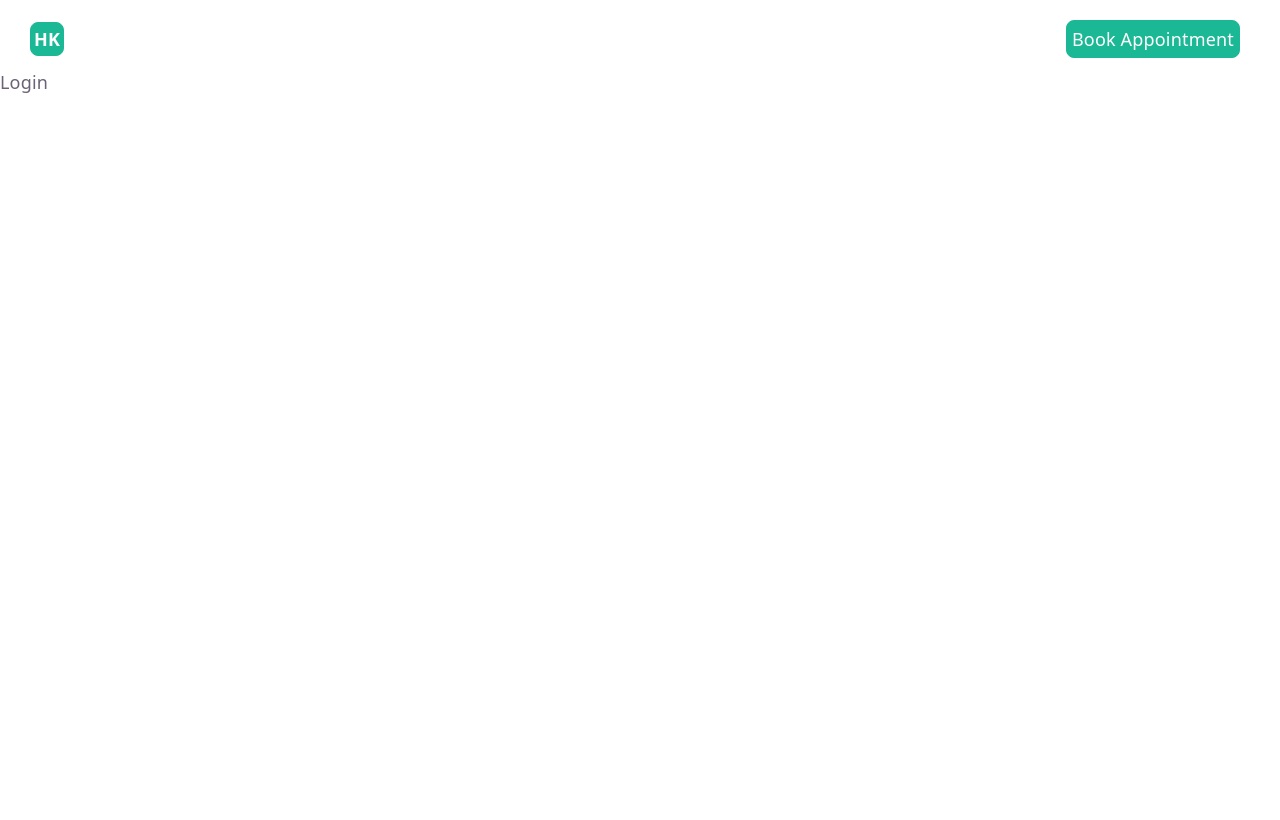
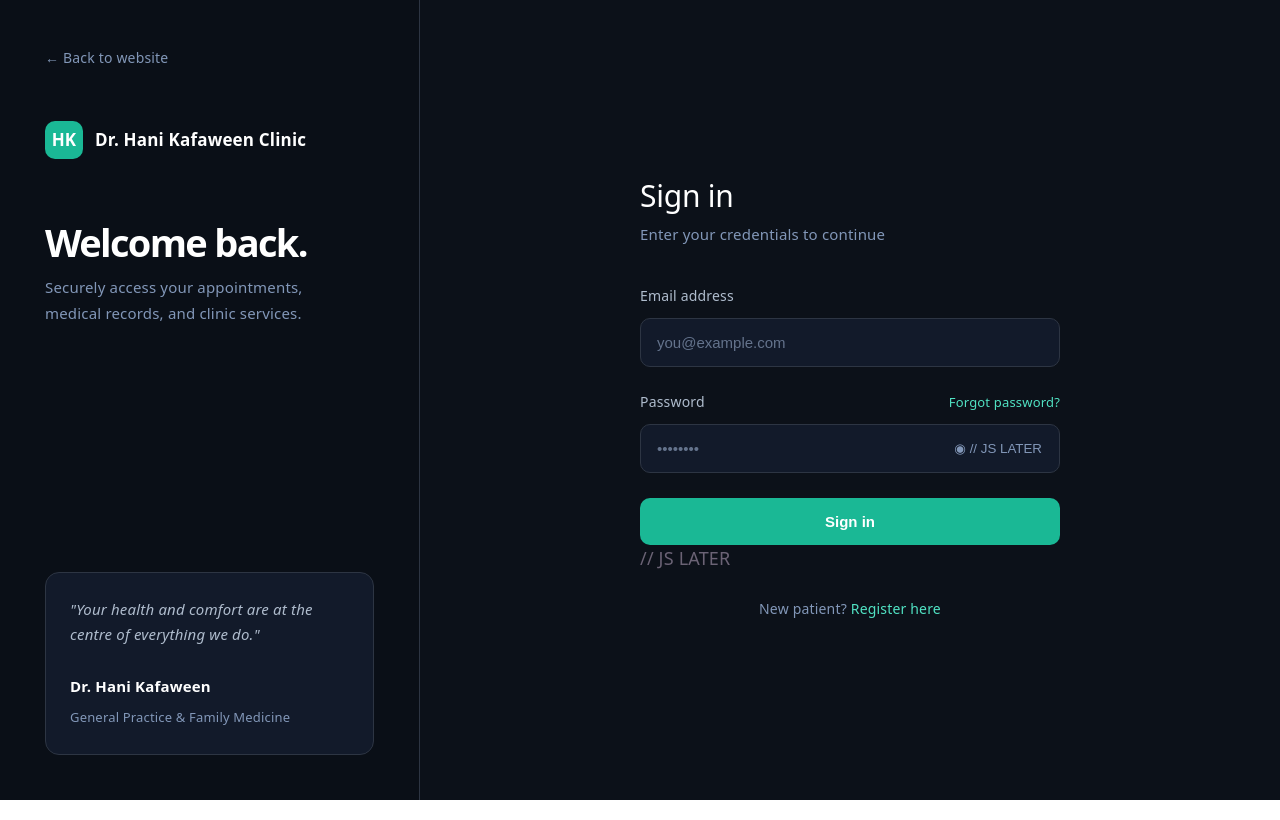
Before and after one commit to MohammadKafaween2005/Clinic-Management-System, a React (Vite) app: page /Login in a window 1280 px wide. Built offline with nearby package versions, Linux system fonts and the light colour scheme.

Commit message:
feat: update home layout, navigation, and footer

```diff
--- a/src/App.css
+++ b/src/App.css
@@ -11,16 +11,18 @@ html {
 
 .navbar {
   width: 100%;
-  margin-top: 20px;
-  padding-bottom: 10px;
+  padding: 15px 0;
 
   display: flex;
   justify-content: space-between;
   align-items: center;
 
+  position: sticky;
+  top: 0;
+  z-index: 1000;
+
+  background-color: rgb(10, 15, 23);
   border-bottom: 1px solid white;
-
-  position: relative;
 }
 
 /* Logo */
@@ -62,7 +64,6 @@ html {
 .mid-sec {
   display: flex;
   align-items: center;
-
   gap: 50px;
 
   margin-left: auto;
@@ -74,7 +75,6 @@ html {
 .right-sec {
   display: flex;
   align-items: center;
-
   gap: 50px;
 
   margin-right: 40px;
@@ -111,7 +111,6 @@ html {
 
   cursor: pointer;
 }
-
 /* =========================
    INTRODUCTION
 ========================= */
@@ -1486,3 +1485,507 @@ html {
     text-align: center;
   }
 }
+
+
+
+/* =========================
+   LOGIN PAGE
+========================= */
+
+.login-page {
+  width: 100%;
+  min-height: 100vh;
+
+  display: grid;
+  grid-template-columns: 420px 1fr;
+
+  background-color: rgb(12, 17, 25);
+}
+
+
+/* =========================
+   LEFT SIDE
+========================= */
+
+.login-intro {
+  min-height: 100vh;
+
+  padding: 45px;
+
+  display: flex;
+  flex-direction: column;
+
+  border-right: 1px solid rgb(45, 53, 67);
+
+  background-color: rgb(10, 15, 23);
+}
+
+
+/* Back */
+
+.login-back {
+  margin-bottom: 50px;
+
+  font-size: 14px;
+
+  color: rgb(130, 151, 184);
+
+  text-decoration: none;
+}
+
+
+/* Brand */
+
+.login-brand {
+  display: flex;
+  align-items: center;
+
+  gap: 12px;
+
+  font-size: 17px;
+  font-weight: 700;
+
+  color: white;
+}
+
+
+.login-logo {
+  width: 38px;
+  height: 38px;
+
+  display: flex;
+  justify-content: center;
+  align-items: center;
+
+  border-radius: 10px;
+
+  background-color: rgb(26, 184, 149);
+
+  color: white;
+
+  font-weight: 700;
+}
+
+
+/* Welcome Text */
+
+.login-intro-text {
+  margin-top: 70px;
+}
+
+
+.login-intro-text h1 {
+  margin: 0 0 20px;
+
+  font-size: 38px;
+  font-weight: 600;
+
+  color: white;
+}
+
+
+.login-intro-text p {
+  max-width: 300px;
+
+  margin: 0;
+
+  font-size: 15px;
+  line-height: 1.7;
+
+  color: rgb(130, 151, 184);
+}
+
+
+/* Quote Card */
+
+.login-quote {
+  margin-top: auto;
+
+  padding: 24px;
+
+  border: 1px solid rgb(45, 53, 67);
+  border-radius: 14px;
+
+  background-color: rgb(18, 26, 42);
+}
+
+
+.quote-text {
+  margin: 0 0 25px;
+
+  font-size: 15px;
+  font-style: italic;
+  line-height: 1.7;
+
+  color: rgb(175, 188, 205);
+}
+
+
+.login-quote h3 {
+  margin: 0 0 5px;
+
+  font-size: 15px;
+
+  color: white;
+}
+
+
+.quote-role {
+  margin: 0;
+
+  font-size: 13px;
+
+  color: rgb(130, 151, 184);
+}
+
+
+/* =========================
+   RIGHT SIDE
+========================= */
+
+.login-form-section {
+  min-height: 100vh;
+
+  display: flex;
+  justify-content: center;
+  align-items: center;
+
+  padding: 60px;
+}
+
+
+.login-form-container {
+  width: 100%;
+
+  max-width: 420px;
+}
+
+
+.login-form-container h2 {
+  margin: 0 0 8px;
+
+  font-size: 30px;
+
+  color: white;
+}
+
+
+.login-subtitle {
+  margin: 0 0 35px;
+
+  font-size: 15px;
+
+  color: rgb(130, 151, 184);
+}
+
+
+/* =========================
+   FORM
+========================= */
+
+.login-form {
+  width: 100%;
+}
+
+
+.login-field {
+  margin-bottom: 22px;
+}
+
+
+.login-field label {
+  display: block;
+
+  margin-bottom: 9px;
+
+  font-size: 14px;
+
+  color: rgb(175, 188, 205);
+}
+
+
+.login-field input {
+  width: 100%;
+
+  padding: 15px 16px;
+
+  border: 1px solid rgb(45, 53, 67);
+  border-radius: 10px;
+
+  outline: none;
+
+  background-color: rgb(18, 26, 42);
+
+  color: white;
+
+  font-size: 15px;
+}
+
+
+.login-field input::placeholder {
+  color: rgb(100, 115, 140);
+}
+
+
+/* Password Heading */
+
+.password-heading {
+  display: flex;
+  justify-content: space-between;
+  align-items: center;
+
+  margin-bottom: 9px;
+}
+
+
+.password-heading label {
+  margin: 0;
+}
+
+
+.password-heading a {
+  font-size: 13px;
+
+  color: rgb(81, 226, 195);
+
+  text-decoration: none;
+}
+
+
+/* Password Input */
+
+.password-input-wrapper {
+  position: relative;
+}
+
+
+.password-input-wrapper input {
+  padding-right: 50px;
+}
+
+
+.password-toggle {
+  position: absolute;
+
+  right: 12px;
+  top: 50%;
+
+  transform: translateY(-50%);
+
+  border: none;
+
+  background: transparent;
+
+  color: rgb(130, 151, 184);
+
+  cursor: pointer;
+}
+
+
+/* =========================
+   SIGN IN BUTTON
+========================= */
+
+.login-submit {
+  width: 100%;
+
+  margin-top: 3px;
+
+  padding: 15px;
+
+  border: none;
+  border-radius: 10px;
+
+  background-color: rgb(26, 184, 149);
+
+  color: white;
+
+  font-size: 15px;
+  font-weight: 600;
+
+  cursor: pointer;
+}
+
+
+/* =========================
+   REGISTER
+========================= */
+
+.register-text {
+  margin-top: 25px;
+
+  text-align: center;
+
+  font-size: 14px;
+
+  color: rgb(130, 151, 184);
+}
+
+
+.register-text a {
+  color: rgb(81, 226, 195);
+
+  text-decoration: none;
+}
+
+
+/* ==================================================
+   TABLET
+================================================== */
+
+@media (max-width: 900px) {
+
+  .login-page {
+    grid-template-columns: 330px 1fr;
+  }
+
+
+  .login-intro {
+    padding: 35px;
+  }
+
+
+  .login-form-section {
+    padding: 40px;
+  }
+
+}
+
+
+/* ==================================================
+   MOBILE
+================================================== */
+
+@media (max-width: 700px) {
+
+  .login-page {
+    display: block;
+  }
+
+
+  .login-intro {
+    min-height: auto;
+
+    padding: 25px 20px 35px;
+
+    border-right: none;
+    border-bottom: 1px solid rgb(45, 53, 67);
+  }
+
+
+  .login-back {
+    margin-bottom: 30px;
+  }
+
+
+  .login-intro-text {
+    margin-top: 45px;
+  }
+
+
+  .login-intro-text h1 {
+    font-size: 31px;
+  }
+
+
+  .login-quote {
+    display: none;
+  }
+
+
+  .login-form-section {
+    min-height: auto;
+
+    padding: 50px 20px;
+  }
+
+
+  .login-form-container {
+    max-width: none;
+  }
+
+
+  .login-form-container h2 {
+    font-size: 27px;
+  }
+
+}
+
+
+
+.footer {
+  width: 100%;
+
+  display: flex;
+  justify-content: space-between;
+  align-items: center;
+
+  padding: 30px 12%;
+
+  border-top: 1px solid rgb(45, 53, 67);
+
+  background-color: rgb(10, 15, 23);
+}
+
+.footer-brand {
+  display: flex;
+  align-items: center;
+  gap: 10px;
+
+  color: rgb(130, 151, 184);
+
+  font-size: 14px;
+}
+
+.footer-logo {
+  width: 30px;
+  height: 30px;
+
+  display: flex;
+  justify-content: center;
+  align-items: center;
+
+  border-radius: 8px;
+
+  background-color: rgb(26, 184, 149);
+
+  color: white;
+
+  font-weight: 700;
+}
+
+.footer-copy {
+  margin: 0;
+
+  color: rgb(90, 110, 140);
+
+  font-size: 13px;
+}
+
+.footer-login {
+  color: rgb(81, 226, 195);
+
+  font-size: 13px;
+
+  text-decoration: none;
+}
+
+
+/* MOBILE */
+
+@media (max-width: 700px) {
+
+  .footer {
+    flex-direction: column;
+
+    gap: 20px;
+
+    padding: 25px 20px;
+
+    text-align: center;
+  }
+
+  .footer-brand {
+    justify-content: center;
+  }
+}
--- a/src/App.jsx
+++ b/src/App.jsx
@@ -1,27 +1,33 @@
 import "./App.css";
+import { BrowserRouter as Router, Routes, Route } from "react-router-dom";
+
 import Navbar from "./components/Navbar";
-import { BrowserRouter as Router, Routes, Route } from "react-router-dom";
+import Footer from "./components/Footer";
+
 import Home from "./pages/Home";
-import Services from "./components/Services"
-import About from "./components/About"
-import Contact from "./components/Contact"
-import Login from "./pages/Login"
+import Login from "./pages/Login";
 import BookAppointment from "./pages/BookAppointment";
+
 function App() {
   return (
-    <>
-      <Router>
-        <Navbar />
-        <Routes>
-          <Route path="/" element={<Home />} />
-          <Route path="/About" element={<About />} />
-          <Route path="/Services" element={<Services />} />
-          <Route path="/Contact" element={<Contact />} />
-          <Route path="Login" element={<Login />} />
-          <Route path="/BookAppointment" element={<BookAppointment />} />
-        </Routes>
-      </Router>
-    </>
+    <Router>
+      <Routes>
+        <Route
+          path="/"
+          element={
+            <>
+              <Navbar />
+              <Home />
+              <Footer />
+            </>
+          }
+        />
+
+        <Route path="/Login" element={<Login />} />
+
+        <Route path="/BookAppointment" element={<BookAppointment />} />
+      </Routes>
+    </Router>
   );
 }
 
--- /dev/null
+++ b/src/components/Footer.jsx
@@ -0,0 +1,22 @@
+import { Link } from "react-router-dom";
+
+export default function Footer() {
+  return (
+    <footer className="footer">
+
+      <div className="footer-brand">
+        <span className="footer-logo">HK</span>
+        <span>Dr. Hani Kafaween Clinic</span>
+      </div>
+
+      <p className="footer-copy">
+        © 2026 Dr. Hani Kafaween Clinic. All rights reserved.
+      </p>
+
+      <Link to="/Login" className="footer-login">
+        Staff Login →
+      </Link>
+
+    </footer>
+  );
+}
--- /dev/null
+++ b/src/components/LoginForm.jsx
@@ -0,0 +1,81 @@
+import { Link } from "react-router-dom";
+
+export default function LoginForm() {
+  return (
+    <section className="login-form-section">
+
+      <div className="login-form-container">
+
+        <h2>Sign in</h2>
+
+        <p className="login-subtitle">
+          Enter your credentials to continue
+        </p>
+
+        <form className="login-form">
+
+          <div className="login-field">
+            <label htmlFor="email">Email address</label>
+
+            <input
+              type="email"
+              id="email"
+              placeholder="you@example.com"
+
+            //  JS LATER
+            />
+          </div>
+
+          <div className="login-field">
+
+            <div className="password-heading">
+              <label htmlFor="password">Password</label>
+
+              <a href="#">
+                Forgot password?
+              </a>
+            </div>
+
+            <div className="password-input-wrapper">
+              <input
+                type="password"
+                id="password"
+                placeholder="••••••••"
+
+            //  JS LATER
+              />
+
+              <button
+                type="button"
+                className="password-toggle"
+              >
+                ◉
+            //  JS LATER
+              </button>
+            </div>
+
+          </div>
+
+          <button
+            type="submit"
+            className="login-submit"
+          >
+            Sign in
+          </button>
+
+            //  JS LATER
+
+        </form>
+
+        <p className="register-text">
+          New patient?{" "}
+          <Link to="/Register">
+            Register here
+          </Link>
+        </p>
+
+      </div>
+
+    </section>
+  );
+}
--- /dev/null
+++ b/src/components/LoginIntro.jsx
@@ -0,0 +1,36 @@
+import { Link } from "react-router-dom";
+
+export default function LoginIntro() {
+  return (
+    <section className="login-intro">
+
+      <Link to="/" className="login-back">
+        ← Back to website
+      </Link>
+
+      <div className="login-brand">
+        <span className="login-logo">HK</span>
+        <span>Dr. Hani Kafaween Clinic</span>
+      </div>
+
+      <div className="login-intro-text">
+        <h1>Welcome back.</h1>
+
+        <p>
+          Securely access your appointments, medical records,
+          and clinic services.
+        </p>
+      </div>
+
+      <div className="login-quote">
+        <p className="quote-text">
+          "Your health and comfort are at the centre of everything we do."
+        </p>
+
+        <h3>Dr. Hani Kafaween</h3>
+        <p className="quote-role">General Practice & Family Medicine</p>
+      </div>
+
+    </section>
+  );
+}
--- a/src/components/Navbar.jsx
+++ b/src/components/Navbar.jsx
@@ -17,10 +17,10 @@ export default function Navbar() {
 
       <div className={`nav-menu ${menuOpen ? "open" : ""}`}>
         <div className="mid-sec">
-          <Link to="/">Home</Link>
-          <Link to="/About">About</Link>
-          <Link to="/Services">Services</Link>
-          <Link to="/Contact">Contact</Link>
+          <a href="#top">Home</a>
+          <a href="#about">About</a>
+          <a href="#services">Services</a>
+          <a href="#contact">Contact</a>
         </div>
 
         <div className="right-sec">
--- a/src/pages/Home.jsx
+++ b/src/pages/Home.jsx
@@ -11,7 +11,7 @@ export default function Home() {
       <Services />
       <About />
       <Contact />
-            <ClinicLocation />
+      <ClinicLocation />
     </>
   );
 }
--- a/src/pages/Login.jsx
+++ b/src/pages/Login.jsx
@@ -1,5 +1,11 @@
+import LoginIntro from "../components/LoginIntro";
+import LoginForm from "../components/LoginForm";
+
 export default function Login() {
   return (
-    <div>Login</div>
-  )
+    <main className="login-page">
+      <LoginIntro />
+      <LoginForm />
+    </main>
+  );
 }
```
Also changed, not shown: src/components/Contact.jsx (+3 -7 lines), src/components/Services.jsx (+11 -10 lines).
